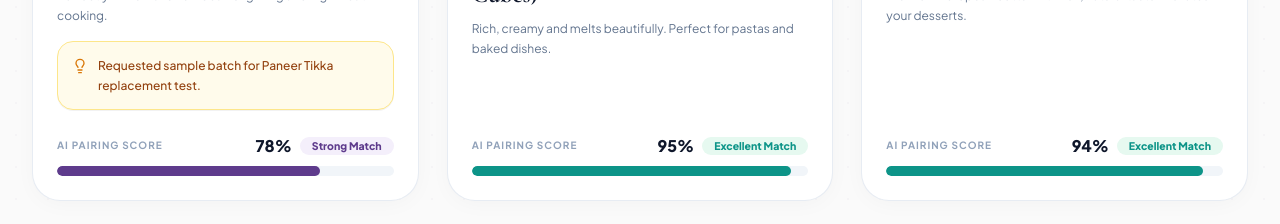
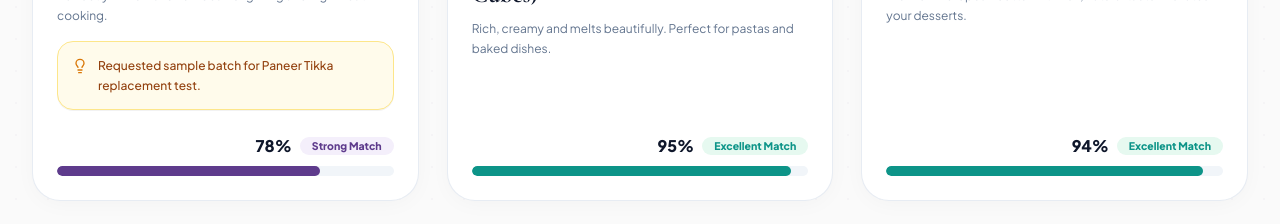
Before and after one commit to Jividha-Jain/fortune, a Next.js app: page / in a window 1280 px wide. Shown: the part 1280-1504 px from the top of the page. Built offline with nearby package versions, Linux system fonts and the light colour scheme.

Commit message:
Remove AI PAIRING SCORE text label from product cards on Dashboard

```diff
--- a/src/components/ScreenDashboard.tsx
+++ b/src/components/ScreenDashboard.tsx
@@ -281,13 +281,9 @@ export default function ScreenDashboard({ onNavigateTab }: ScreenDashboardProps)
                         </div>
                       )}
 
-                      {/* AI Pairing Score Section */}
+                      {/* Match Score Section */}
                       <div className="space-y-2 pt-2">
-                        <div className="flex items-center justify-between text-xs">
-                          <span className="text-[10px] font-bold text-slate-400 uppercase tracking-widest">
-                            AI PAIRING SCORE
-                          </span>
-
+                        <div className="flex items-center justify-end text-xs">
                           <div className="flex items-center gap-2">
                             <span className="font-black text-slate-900 text-base">
                               {item.matchPercent}%
```
